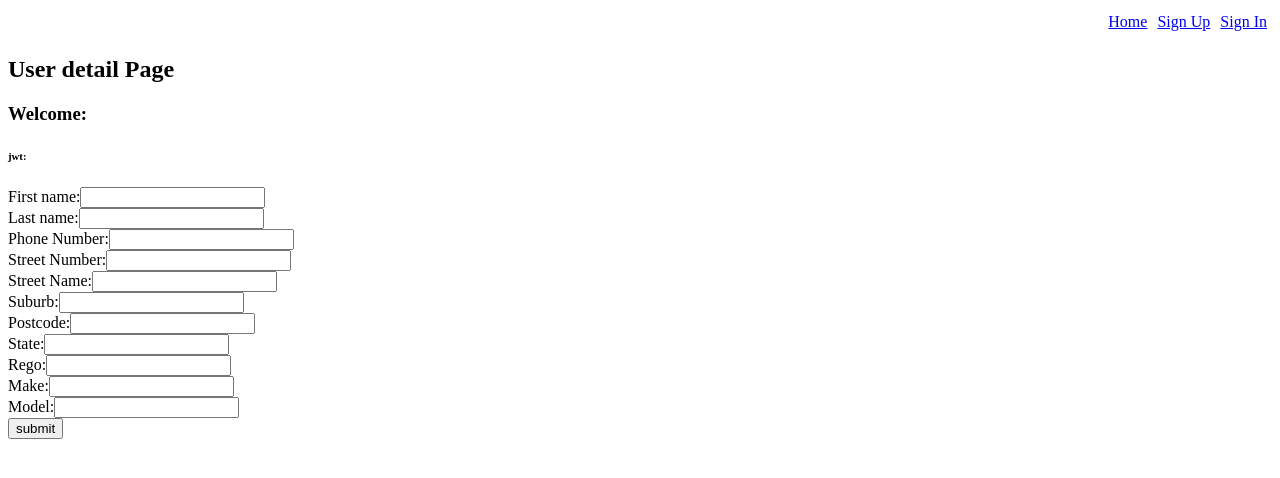
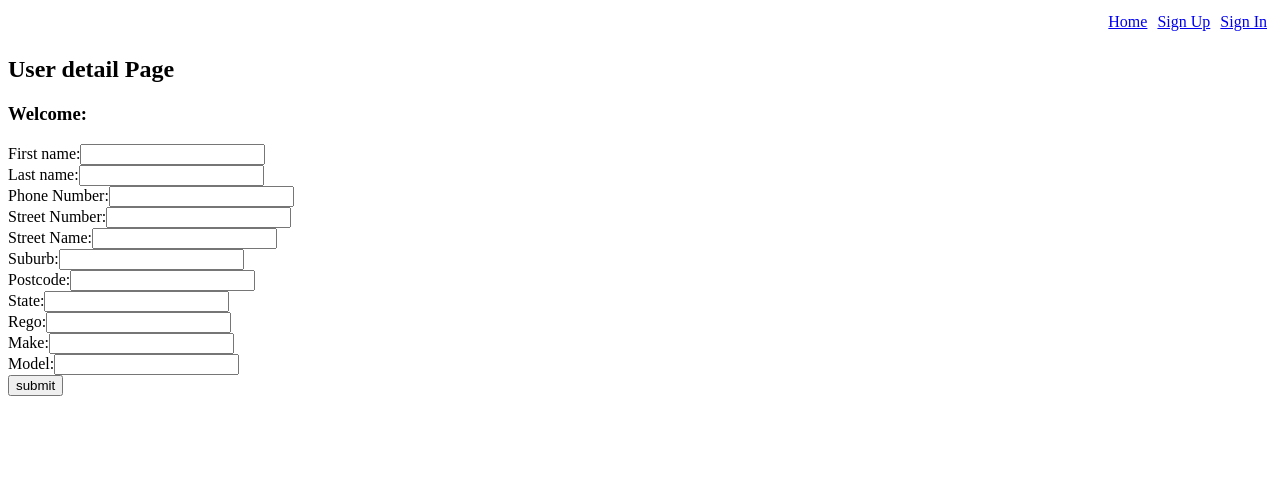
Before and after one commit to Pieter-and-Keith/full_stack_client, a React (Vite) app: page /user_details in a window 1280 px wide. Shown: the top 478 px of the page. Built offline with nearby package versions, Linux system fonts and the light colour scheme; no server answers.

Commit message:
changed some wordings

```diff
--- a/src/pages/user-details.jsx
+++ b/src/pages/user-details.jsx
@@ -57,7 +57,6 @@ const UserDetails = () => {
         <>
         <h2>User detail Page</h2>
         <h3>Welcome: {signInContext?.user?.username}</h3>
-        <h6>jwt: {signInContext?.user?.jwt}</h6>
         <form onSubmit={handleOnSubmit}>
         <div>
           <label htmlFor="firstName">First name:</label>
```
